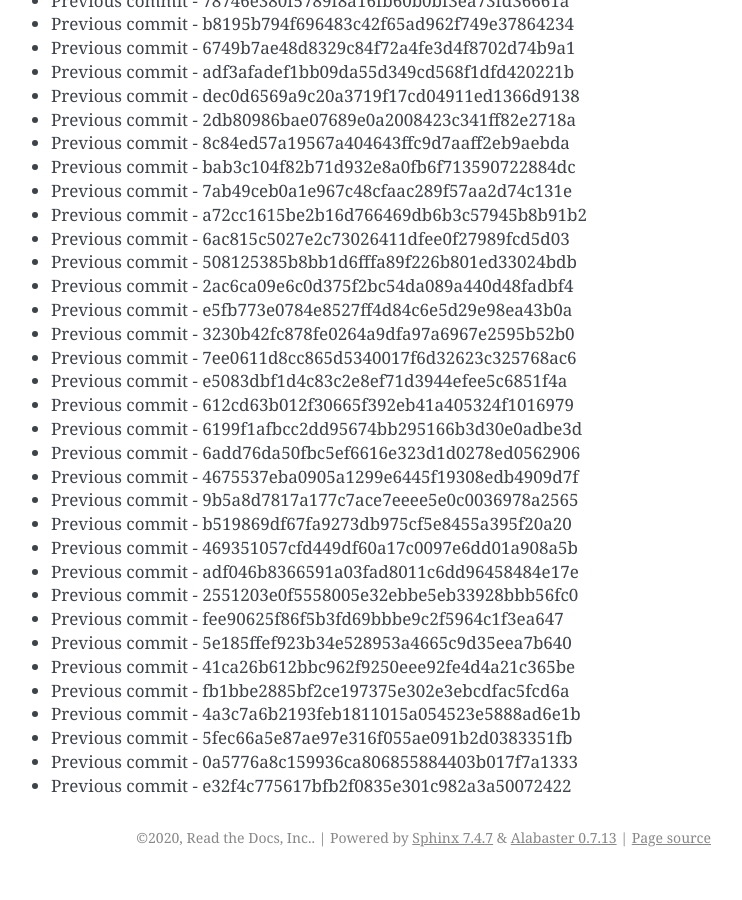
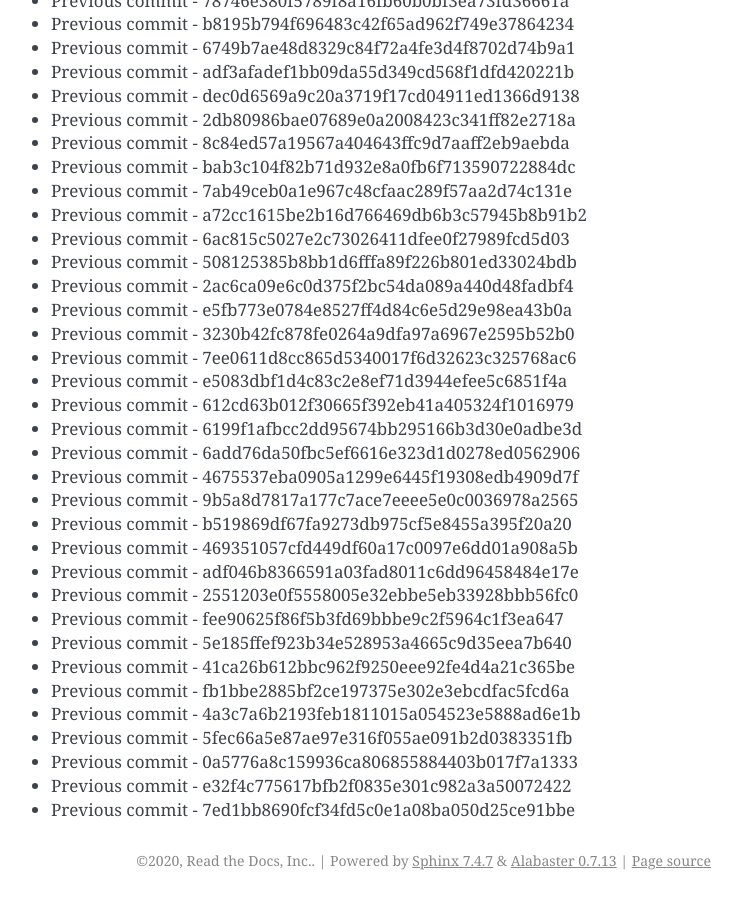
Before and after one commit to readthedocs/rtd-git-stresstest, a Sphinx documentation site: the page built from docs/updates.rst, in a window 1280 px wide and 900 px high, scrolled down 91797 px. Shown: the whole window, without its empty margins (399-1141 px from the left). Built offline with Sphinx 7.4.7, drawn with Linux system fonts in a browser that asks for light colours; before the commit the page ends 92674 px from its top, so only the background shows below that.

Commit message:
Generating commit from previous: 7ed1bb8690fcf34fd5c0e1a08ba050d25ce91bbe

```diff
--- a/docs/updates.rst
+++ b/docs/updates.rst
@@ -3889,3 +3889,4 @@ It can be tested for any performance characteristics.
 * Previous commit - 5fec66a5e87ae97e316f055ae091b2d0383351fb
 * Previous commit - 0a5776a8c159936ca806855884403b017f7a1333
 * Previous commit - e32f4c775617bfb2f0835e301c982a3a50072422
+* Previous commit - 7ed1bb8690fcf34fd5c0e1a08ba050d25ce91bbe
```
